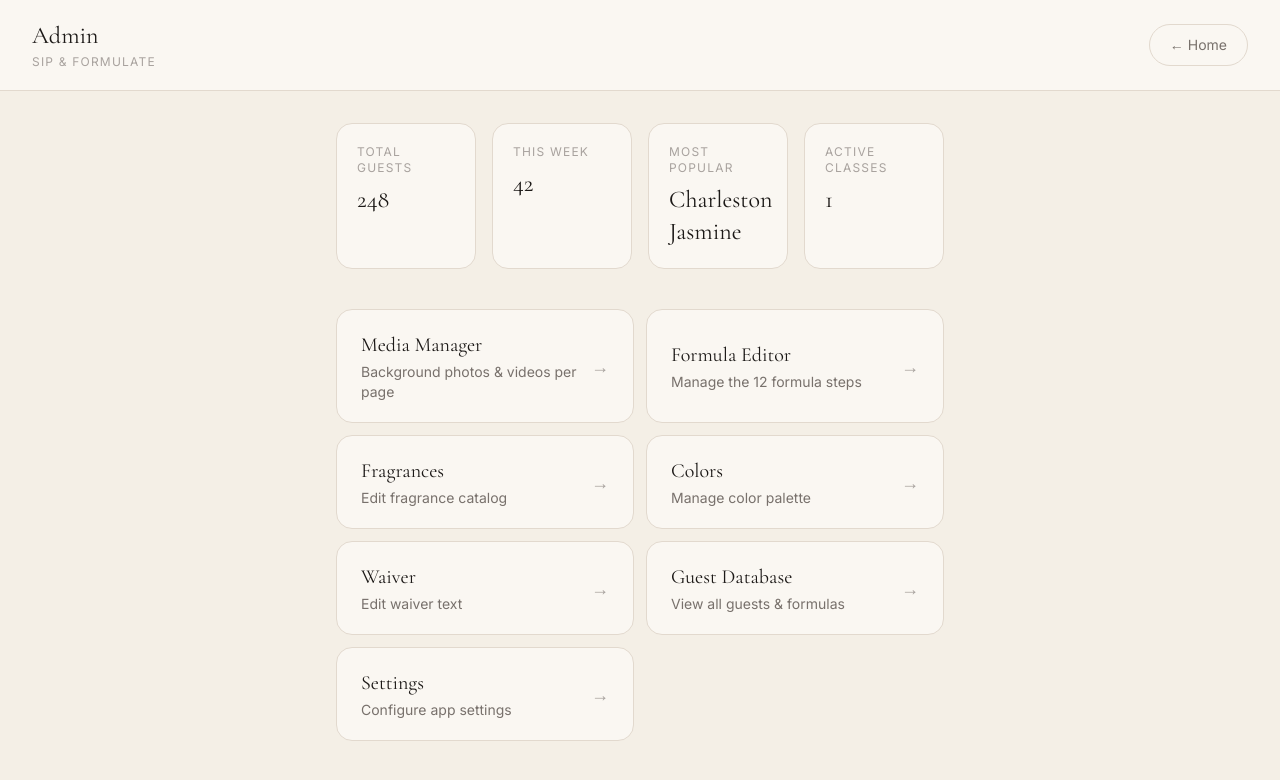
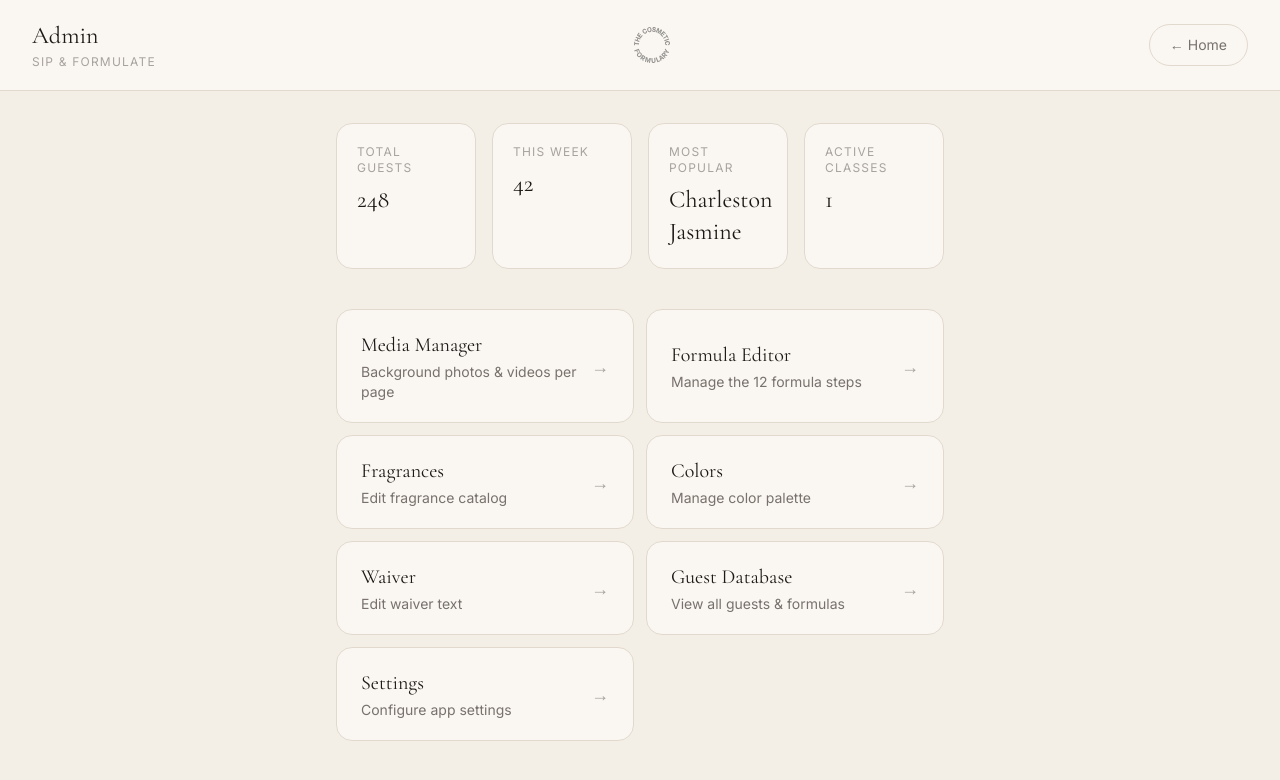
Before and after one commit to thecosmeticformularynm/sip-formulate-app, a Next.js app: page /admin in a window 1280 px wide. Shown: the top 780 px of the page. Built offline with nearby package versions, Linux system fonts and the light colour scheme.

Commit message:
Add TCF logo to all pages

```diff
--- a/app/admin/colors/page.tsx
+++ b/app/admin/colors/page.tsx
@@ -2,6 +2,7 @@
 
 import { useState } from 'react';
 import { useRouter } from 'next/navigation';
+import Image from 'next/image';
 import { useStore } from '@/lib/store';
 import { COLORS, Color } from '@/lib/data';
 import PinEntry from '@/components/PinEntry';
@@ -41,6 +42,9 @@ export default function ColorsAdminPage() {
           <h1 className="text-2xl flex-1" style={{ fontFamily: 'var(--font-cormorant)' }}>Colors</h1>
           <button onClick={openNew} className="px-4 py-2 rounded-xl text-sm font-medium text-white" style={{ backgroundColor: 'var(--color-gold)', minHeight: 44 }}>
             + Add Color
+          </button>
+          <button onClick={() => router.push('/')} style={{ background: 'none', border: 'none', cursor: 'pointer', padding: 0, display: 'flex', alignItems: 'center' }}>
+            <Image src="/tcf-logo-black.svg" alt="The Cosmetic Formulary" width={28} height={28} style={{ opacity: 0.35 }} />
           </button>
         </div>
 
--- a/app/admin/formula/page.tsx
+++ b/app/admin/formula/page.tsx
@@ -2,6 +2,7 @@
 
 import { useState } from 'react';
 import { useRouter } from 'next/navigation';
+import Image from 'next/image';
 import { useStore } from '@/lib/store';
 import { FORMULA_STEPS, FormulaStep } from '@/lib/steps';
 import PinEntry from '@/components/PinEntry';
@@ -60,6 +61,9 @@ export default function FormulaEditorPage() {
           <h1 className="text-2xl flex-1" style={{ fontFamily: 'var(--font-cormorant)' }}>Formula Step Editor</h1>
           <button onClick={openNew} className="px-4 py-2 rounded-xl text-sm font-medium text-white" style={{ backgroundColor: 'var(--color-gold)', minHeight: 44 }}>
             + Add Step
+          </button>
+          <button onClick={() => router.push('/')} style={{ background: 'none', border: 'none', cursor: 'pointer', padding: 0, display: 'flex', alignItems: 'center' }}>
+            <Image src="/tcf-logo-black.svg" alt="The Cosmetic Formulary" width={28} height={28} style={{ opacity: 0.35 }} />
           </button>
         </div>
 
--- a/app/admin/fragrances/page.tsx
+++ b/app/admin/fragrances/page.tsx
@@ -2,6 +2,7 @@
 
 import { useState } from 'react';
 import { useRouter } from 'next/navigation';
+import Image from 'next/image';
 import { useStore } from '@/lib/store';
 import { FRAGRANCES, Fragrance } from '@/lib/data';
 import PinEntry from '@/components/PinEntry';
@@ -53,6 +54,9 @@ export default function FragrancesAdminPage() {
           <h1 className="text-2xl flex-1" style={{ fontFamily: 'var(--font-cormorant)' }}>Fragrances</h1>
           <button onClick={openNew} className="px-4 py-2 rounded-xl text-sm font-medium text-white" style={{ backgroundColor: 'var(--color-gold)', minHeight: 44 }}>
             + Add Fragrance
+          </button>
+          <button onClick={() => router.push('/')} style={{ background: 'none', border: 'none', cursor: 'pointer', padding: 0, display: 'flex', alignItems: 'center' }}>
+            <Image src="/tcf-logo-black.svg" alt="The Cosmetic Formulary" width={28} height={28} style={{ opacity: 0.35 }} />
           </button>
         </div>
 
--- a/app/admin/guests/page.tsx
+++ b/app/admin/guests/page.tsx
@@ -2,6 +2,7 @@
 
 import { useState } from 'react';
 import { useRouter } from 'next/navigation';
+import Image from 'next/image';
 import { useStore } from '@/lib/store';
 import PinEntry from '@/components/PinEntry';
 import PageTransition from '@/components/PageTransition';
@@ -82,6 +83,9 @@ export default function GuestsAdminPage() {
           <h1 className="text-2xl flex-1" style={{ fontFamily: 'var(--font-cormorant)' }}>Guest Database</h1>
           <button onClick={handleExportCSV} className="px-4 py-2 rounded-xl text-sm font-medium text-white" style={{ backgroundColor: 'var(--color-gold)', minHeight: 44 }}>
             Export CSV
+          </button>
+          <button onClick={() => router.push('/')} style={{ background: 'none', border: 'none', cursor: 'pointer', padding: 0, display: 'flex', alignItems: 'center' }}>
+            <Image src="/tcf-logo-black.svg" alt="The Cosmetic Formulary" width={28} height={28} style={{ opacity: 0.35 }} />
           </button>
         </div>
 
--- a/app/admin/media/page.tsx
+++ b/app/admin/media/page.tsx
@@ -2,6 +2,7 @@
 
 import { useState, useRef } from 'react';
 import { useRouter } from 'next/navigation';
+import Image from 'next/image';
 import { useStore } from '@/lib/store';
 import { useStaffStore, PageMediaItem, PageMediaConfig, defaultPageMedia } from '@/lib/staffStore';
 import PinEntry from '@/components/PinEntry';
@@ -104,6 +105,9 @@ export default function MediaAdminPage() {
             Saved
           </div>
         )}
+        <button onClick={() => router.push('/')} style={{ background: 'none', border: 'none', cursor: 'pointer', padding: 0, display: 'flex', alignItems: 'center' }}>
+          <Image src="/tcf-logo-black.svg" alt="The Cosmetic Formulary" width={28} height={28} style={{ opacity: 0.35 }} />
+        </button>
       </div>
 
       <div style={{ display: 'flex', minHeight: 'calc(100vh - 73px)' }}>
--- a/app/admin/page.tsx
+++ b/app/admin/page.tsx
@@ -1,6 +1,7 @@
 'use client';
 
 import { useRouter } from 'next/navigation';
+import Image from 'next/image';
 import PageTransition from '@/components/PageTransition';
 
 const NAV_ITEMS = [
@@ -38,6 +39,7 @@ export default function AdminPage() {
             </h1>
             <p className="text-xs tracking-widest uppercase mt-0.5" style={{ color: 'var(--color-text-tertiary)' }}>Sip & Formulate</p>
           </div>
+          <Image src="/tcf-logo-black.svg" alt="" width={36} height={36} style={{ opacity: 0.4 }} />
           <button
             onClick={() => router.push('/')}
             className="text-sm px-5 py-2.5 rounded-full"
--- a/app/admin/settings/page.tsx
+++ b/app/admin/settings/page.tsx
@@ -2,6 +2,7 @@
 
 import { useState } from 'react';
 import { useRouter } from 'next/navigation';
+import Image from 'next/image';
 import { useStore } from '@/lib/store';
 import PinEntry from '@/components/PinEntry';
 import PageTransition from '@/components/PageTransition';
@@ -63,6 +64,9 @@ export default function SettingsPage() {
             style={{ backgroundColor: 'var(--color-gold)', color: '#1C1917', minHeight: 44, padding: '0 24px', borderRadius: 100, border: 'none', fontSize: 11, letterSpacing: '0.15em', fontWeight: 500, cursor: 'pointer' }}
           >
             {saved ? 'Saved' : 'Save Settings'}
+          </button>
+          <button onClick={() => router.push('/')} style={{ background: 'none', border: 'none', cursor: 'pointer', padding: 0, display: 'flex', alignItems: 'center' }}>
+            <Image src="/tcf-logo-black.svg" alt="The Cosmetic Formulary" width={28} height={28} style={{ opacity: 0.35 }} />
           </button>
         </div>
 
--- a/app/admin/waiver/page.tsx
+++ b/app/admin/waiver/page.tsx
@@ -2,6 +2,7 @@
 
 import { useState } from 'react';
 import { useRouter } from 'next/navigation';
+import Image from 'next/image';
 import { useStore } from '@/lib/store';
 import PinEntry from '@/components/PinEntry';
 import PageTransition from '@/components/PageTransition';
@@ -70,6 +71,9 @@ export default function WaiverAdminPage() {
           >
             {saved ? 'Saved' : 'Save Changes'}
           </button>
+          <button onClick={() => router.push('/')} style={{ background: 'none', border: 'none', cursor: 'pointer', padding: 0, display: 'flex', alignItems: 'center' }}>
+            <Image src="/tcf-logo-black.svg" alt="The Cosmetic Formulary" width={28} height={28} style={{ opacity: 0.35 }} />
+          </button>
         </div>
 
         {/* Warning */}
--- a/app/guest/page.tsx
+++ b/app/guest/page.tsx
@@ -3,6 +3,7 @@
 import { useEffect, useState } from 'react';
 import { useRouter } from 'next/navigation';
 import { motion, AnimatePresence } from 'framer-motion';
+import Image from 'next/image';
 
 const ATTRACT_ITEMS = [
   { name: 'Charleston Jasmine', tagline: 'Southern. Floral. Elevated.' },
@@ -34,7 +35,8 @@ export default function GuestAttractPage() {
       onClick={() => router.push('/guest/welcome')}
     >
       {/* Top wordmark */}
-      <div className="pt-16 text-center">
+      <div className="pt-16 text-center flex flex-col items-center">
+        <Image src="/tcf-logo-white.svg" alt="The Cosmetic Formulary" width={52} height={52} style={{ opacity: 0.7, marginBottom: 16 }} />
         <h1
           className="text-4xl tracking-widest"
           style={{ fontFamily: 'var(--font-cormorant)', color: 'rgba(201,168,76,0.8)' }}
--- a/app/staff/checkin/page.tsx
+++ b/app/staff/checkin/page.tsx
@@ -2,6 +2,7 @@
 
 import { useState } from 'react';
 import { useRouter } from 'next/navigation';
+import Image from 'next/image';
 import { useStore } from '@/lib/store';
 import PinEntry from '@/components/PinEntry';
 import PageTransition from '@/components/PageTransition';
@@ -58,6 +59,9 @@ export default function StaffCheckinPage() {
             style={{ backgroundColor: 'var(--color-gold)', color: '#1C1917', minHeight: 44, padding: '0 24px', borderRadius: 100, border: 'none', letterSpacing: '0.15em', fontWeight: 500, cursor: 'pointer' }}
           >
             + Walk-In Guest
+          </button>
+          <button onClick={() => router.push('/')} style={{ background: 'none', border: 'none', cursor: 'pointer', padding: 0, display: 'flex', alignItems: 'center' }}>
+            <Image src="/tcf-logo-black.svg" alt="The Cosmetic Formulary" width={28} height={28} style={{ opacity: 0.35 }} />
           </button>
         </div>
 
--- a/app/staff/help/page.tsx
+++ b/app/staff/help/page.tsx
@@ -2,6 +2,7 @@
 
 import { useState } from 'react';
 import { useRouter } from 'next/navigation';
+import Image from 'next/image';
 import { motion, AnimatePresence } from 'framer-motion';
 import { useStore } from '@/lib/store';
 import PinEntry from '@/components/PinEntry';
@@ -87,6 +88,9 @@ export default function StaffHelpPage() {
           >
             {open.length} open
           </span>
+          <button onClick={() => router.push('/')} style={{ background: 'none', border: 'none', cursor: 'pointer', padding: 0, display: 'flex', alignItems: 'center' }}>
+            <Image src="/tcf-logo-black.svg" alt="The Cosmetic Formulary" width={28} height={28} style={{ opacity: 0.35 }} />
+          </button>
         </div>
 
         {/* Requests */}
```
Also changed, not shown: public/tcf-logo-black.png (deleted), public/tcf-logo-white.png (deleted).
